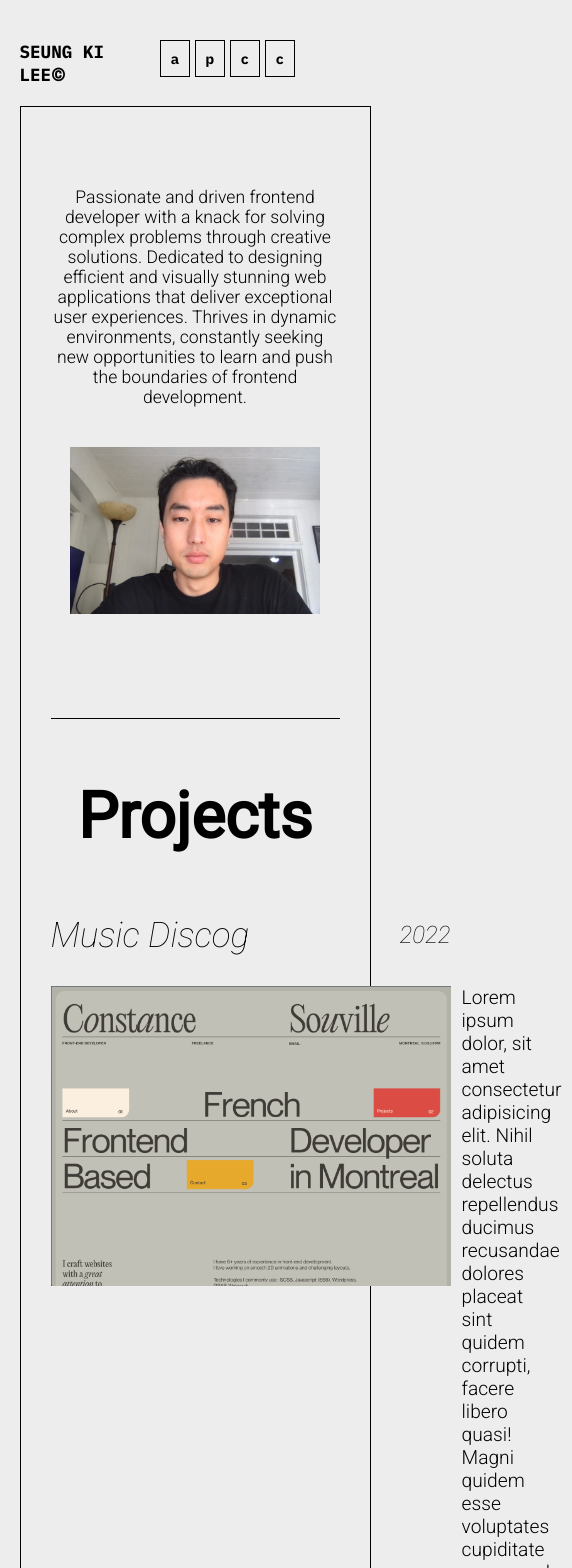
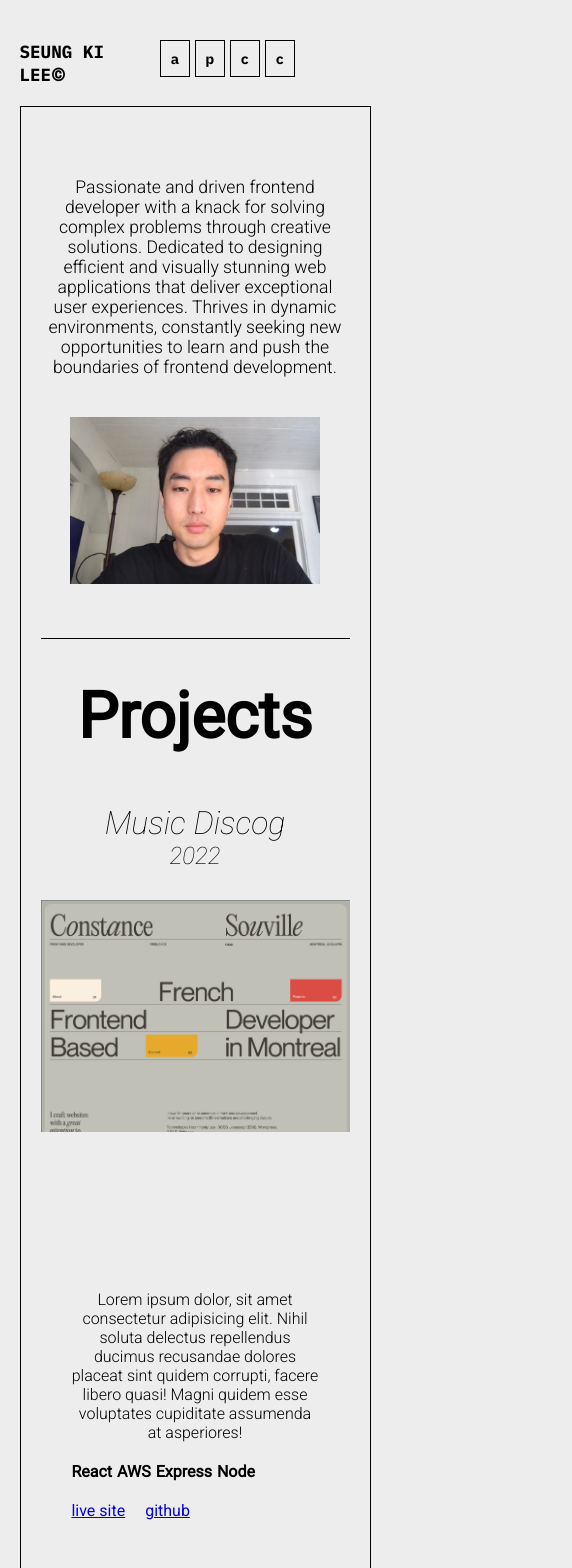
Before and after one commit to stvnlee890/Portfolio2.1, a React (Vite) app: page / in a window 390 px wide. Shown: the top 1568 px of the page, 572 px wide, since content can reach past the window. Built offline with nearby package versions, Linux system fonts and the light colour scheme.

Commit message:
Work on responsiveness

```diff
--- a/src/App.css
+++ b/src/App.css
@@ -7,6 +7,7 @@
 
   --subheader-size-regular: 2.5rem;
   --subheader-size-medium: 2.2rem;
+  --subheader-size-small: 2rem;
 
   --font-size-regular: 1.5rem;
   --font-size-medium: 1.2rem;
@@ -58,3 +59,12 @@ html {
   font-size: var(--header-size-medium)
 }
 }
+
+@media (max-width: 700px) {
+  .section-headers {
+    margin: 40px 0 40px 0;
+  }
+  .section-container {
+    margin-top: 50px
+  }
+}
--- a/src/components/about/about.css
+++ b/src/components/about/about.css
@@ -50,6 +50,9 @@
     .about-portrait {
         width: 250px;
     }
+    .about-container {
+        margin: 50px 0 50px 0;
+    }
   }
 
   @media (max-width: 630px) {
--- a/src/components/home/home.css
+++ b/src/components/home/home.css
@@ -5,3 +5,9 @@
     padding: 30px;
     max-width: 1200px;
   }
+
+  @media (max-width: 800px) {
+    .main-container {
+      padding: 20px;
+    }
+  }
--- a/src/components/navBar/nav.css
+++ b/src/components/navBar/nav.css
@@ -48,8 +48,7 @@
   visibility: hidden;
 }
 
-
-@media (max-width: 750px) {
+@media (max-width: 850px) {
   .list-wrapper > li {
     font-size: var(--font-size-xsmall);
   }
@@ -57,6 +56,7 @@
     font-size: var(--font-size-small);
   }
 }
+
 
 @media (max-width: 650px) {
   .list-wrapper > li {
--- a/src/components/projects/projectContent/ProjectContent.jsx
+++ b/src/components/projects/projectContent/ProjectContent.jsx
@@ -13,7 +13,7 @@ export default function ProjectContent({ content, setCheckLocation }) {
       {projects.map((project) => (
         <div key={project.id} className="project-content">
           <div className="project-col-1">
-            <div>
+            <div className="images-container">
               <img
                 className="images"
                 src={project.image}
@@ -34,8 +34,8 @@ export default function ProjectContent({ content, setCheckLocation }) {
                 </div>
               ))}
             </div>
-            <a href={project.link}>live site</a>
-            <a href={project.link}>github</a>
+            <a className="project-links" href={project.link}>live site</a>
+            <a className="project-links" href={project.link}>github</a>
           </div>
         </div>
       ))}
--- a/src/components/projects/projects.css
+++ b/src/components/projects/projects.css
@@ -107,3 +107,77 @@
     width: 400px;
   }
 }
+
+@media (max-width: 850px) {
+  .project-content {
+    grid-template-columns: 300px 1fr;
+  }
+  .images {
+    width: 300px;
+  }
+  .project-desc {
+    font-size: var(--font-size-small);
+  }
+  .project-header-2 > h1 {
+    font-size: var(--subheader-size-small);
+  }
+  .project-header-2 > p {
+    font-size: var(--font-size-regular);
+  }
+  .archive-link {
+    font-size: var(--font-size-medium);
+  }
+}
+
+@media (max-width: 750px) {
+  .project-content {
+    grid-template-columns: 250px 1fr;
+  }
+  .images {
+    width: 250px;
+  }
+}
+
+@media (max-width: 650px) {
+  .project-content {
+    grid-template-columns: 250px 1fr;
+  }
+  .images {
+    width: 250px;
+  }
+  .project-desc {
+    font-size: 1rem;
+  }
+}
+@media (max-width: 600px) {
+  .project-content {
+    display: grid;
+    grid-template-rows: 0.2fr 390px;
+    grid-template-columns: 1fr;
+  }
+
+  .images {
+    width: 100%;
+  }
+  .project-col-1 {
+    margin-bottom: 0;
+  }
+  .project-header-2 {
+    justify-self: center;
+    display: flex;
+    flex-direction: column;
+  }
+  .project-header-2 > p {
+    text-align: center;
+  }
+  .project-desc {
+    text-align: center;
+  }
+  .built-wrapper {
+    width: 90%;
+    margin: 0 auto;
+  }
+  .built-with > p {
+    text-align: center;
+  }
+}
--- a/src/utils/projects/currentProjects.js
+++ b/src/utils/projects/currentProjects.js
@@ -4,7 +4,7 @@ export const projects = [
     image: "/src/assets/example-project.webp",
     year: "2022",
     name: "Music Discog",
-    builtWith: ["React", "Node"],
+    builtWith: ["React", "AWS", "Express", "Node"],
     description:
       `Lorem ipsum dolor, sit amet consectetur adipisicing elit.
       Nihil soluta delectus repellendus ducimus
```
